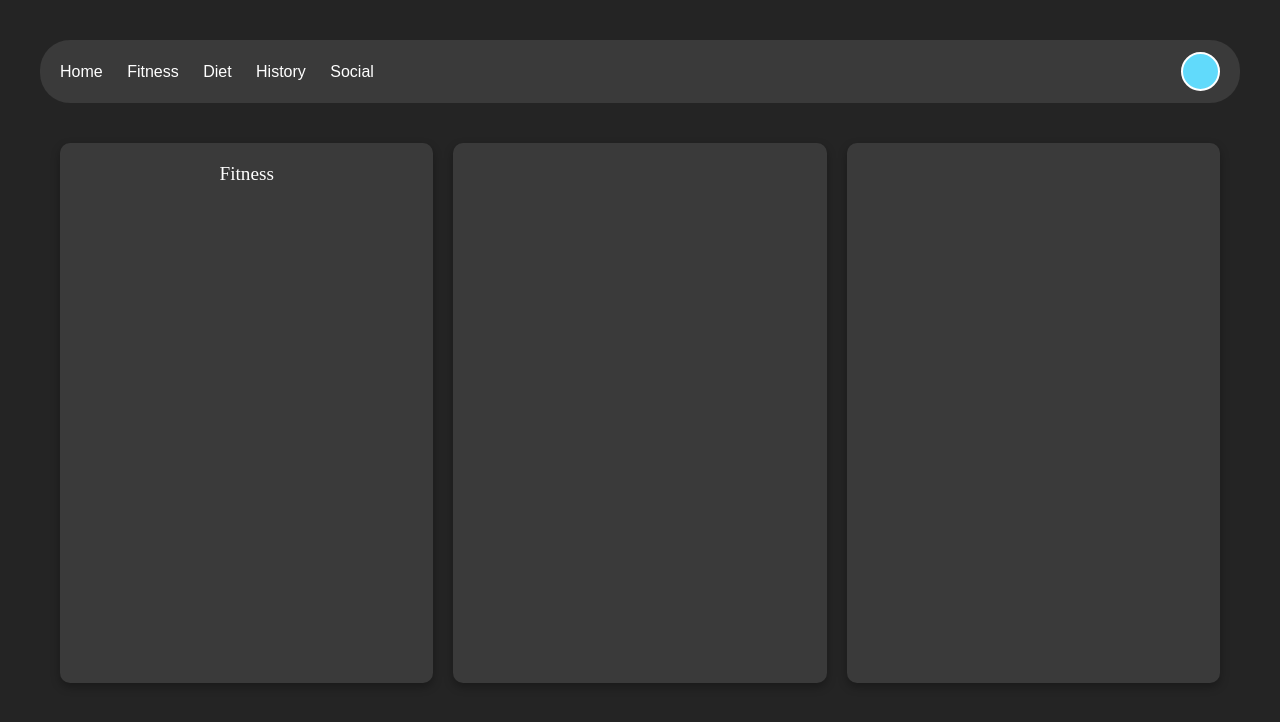
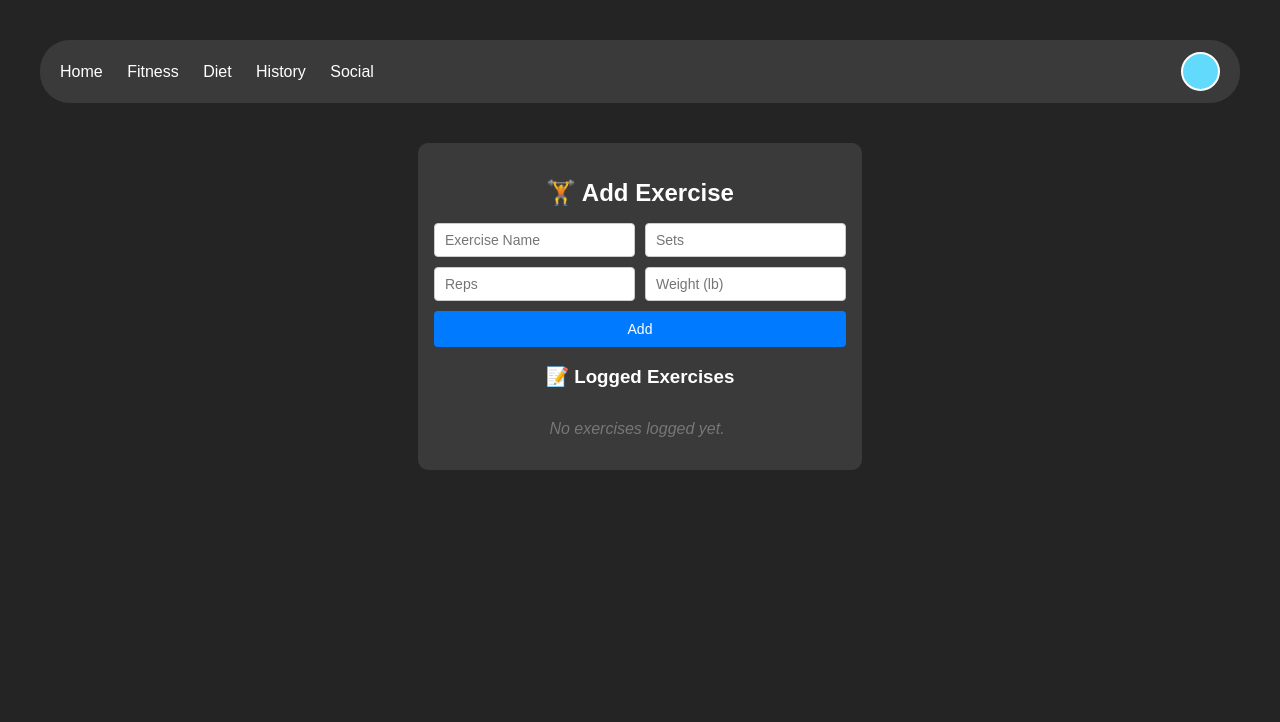
Before and after one commit to danielfdz123/Capstone, a React (Vite) app: page /fitness in a window 1280 px wide. Shown: the top 722 px of the page. Built offline with nearby package versions, Linux system fonts and the light colour scheme.

Commit message:
implemented UI to track workouts

```diff
--- /dev/null
+++ b/src/components/ExerciseForm.css
@@ -0,0 +1,121 @@
+.exercise-container {
+    max-width: 500px;
+    margin: auto;
+    padding: 1rem;
+    border-radius: 10px;
+    font-family: Arial, sans-serif;
+    background-color: #3a3a3a;
+}
+
+.exercise-heading {
+    text-align: center;
+    margin-bottom: 1rem;
+    color: white;
+}
+
+.exercise-form {
+    display: grid;
+    grid-template-columns: 1fr 1fr;
+    gap: 10px;
+    margin-bottom: 1rem;
+}
+
+.exercise-input {
+    padding: 8px;
+    padding-left: 10px;
+    font-size: 14px;
+    border-radius: 4px;
+    border: 1px solid #ccc;
+}
+
+.exercise-add-button {
+    grid-column: span 2;
+    padding: 10px;
+    font-size: 14px;
+    background-color: #007bff;
+    color: white;
+    border: none;
+    border-radius: 4px;
+    cursor: pointer;
+}
+
+.logged-heading {
+    text-align: center;
+    margin-bottom: 1rem;
+    color: white;
+}
+
+.exercise-log {
+    max-height: 300px;
+    overflow-y: auto;
+    padding-right: 6px;
+    margin-top: 1rem;
+}
+
+.no-data-text {
+    text-align: center;
+    color: #777;
+    font-style: italic;
+}
+
+.exercise-card {
+    background-color: #f9f9f9;
+    padding: 10px 15px;
+    margin-bottom: 10px;
+    border-radius: 6px;
+    border: 1px solid #ddd;
+    display: flex;
+    flex-direction: column;
+    align-items: flex-start;
+}
+
+.exercise-info-container {
+    display: flex;
+    justify-content: space-between;
+    align-items: flex-start;
+    flex-grow: 1;
+}
+
+.exercise-name {
+    font-weight: bold;
+    color: #333;
+    font-size: 16px;
+    margin-bottom: 6px;
+    text-align: left;
+    width: 100%;
+}
+
+.exercise-details-row {
+    display: flex;
+    align-items: center;
+    justify-content: space-between;
+    width: 100%;
+}
+
+.exercise-details {
+    color: #555;
+    font-size: 14px;
+    flex-grow: 1;
+    text-align: left;
+}
+
+.exercise-date {
+    color: #888;
+    font-size: 12px;
+    margin-left: 10px;
+    white-space: nowrap;
+}
+
+.exercise-delete-button {
+    background: transparent;
+    border: none;
+    color: #d11a2a;
+    font-size: 18px;
+    cursor: pointer;
+    margin-left: 10px;
+}
+
+.exercise-no-data {
+    font-style: italic;
+    color: #777;
+}
--- /dev/null
+++ b/src/components/ExerciseForm.jsx
@@ -0,0 +1,68 @@
+import React, {useState} from 'react';
+import './ExerciseForm.css';
+
+const ExerciseForm = () => {
+    const [exercise, setExercise] = useState({name: '', sets: '', reps: '', weight: ' '});
+    const [exerciseList, setExerciseList] = useState([]);
+
+    const handleChange = (e) => {
+        setExercise({...exercise, [e.target.name]: e.target.value});
+    };
+
+    const handleAddExercise = (e) => {
+        e.preventDefault();
+        const {name, sets, reps, weight} = exercise;
+        if (!name || !sets || !reps) {
+            alert('Please fill in all fields');
+            return;
+        }
+
+        const today = new Date();
+        const formattedDate = `${today.getMonth() + 1}/${today.getDate()}/${today.getFullYear()}`; // Format date as MM/DD/YYYY
+
+        const newExercise = {
+            ...exercise,
+            date: formattedDate,
+        }
+
+        setExerciseList([...exerciseList, newExercise]);
+        setExercise({name: '', sets: '', reps: '', weight: ''});
+    };
+
+    const handleDelete = (index) => {
+        const updatedList = [...exerciseList];
+        updatedList.splice(index, 1);
+        setExerciseList(updatedList);
+    }
+
+    return (
+        <div className="exercise-container">
+            <h2 className="exercise-heading"> 🏋️ Add Exercise </h2>
+            <form onSubmit={handleAddExercise} className="exercise-form">
+                <input className="exercise-input" name="name" placeholder="Exercise Name" value={exercise.name} onChange={handleChange} />
+                <input className="exercise-input" type="number" name="sets" placeholder="Sets" value={exercise.sets} onChange={handleChange} />
+                <input className="exercise-input" type="number" name="reps" placeholder="Reps" value={exercise.reps} onChange={handleChange} />
+                <input className="exercise-input" type="number" name="weight" placeholder="Weight (lb)" value={exercise.weight} onChange={handleChange} />
+                <button type="submit" className="exercise-add-button"> Add </button>
+            </form>
+
+            <div className="exercise-log-container">
+                <h3 className="logged-heading"> 📝 Logged Exercises </h3>
+                <div className="exercise-log">
+                    {exerciseList.length === 0 && <p className="no-data-text"> No exercises logged yet. </p>}
+                    {exerciseList.map((ex, index) => (
+                        <div key={index} className="exercise-card">
+                            <div className="exercise-name"> {ex.name} </div>
+                            <div className="exercise-details-row">
+                                <div className="exercise-details"> {ex.sets} sets x {ex.reps} reps {ex.weight && `@ ${ex.weight} lb`} </div>
+                                <div className="exercise-date"> {ex.date} </div>
+                            <button onClick={() => handleDelete(index)} className="exercise-delete-button"> ✖ </button>
+                        </div>
+                    </div>
+                    ))}
+                </div>
+            </div>
+    </div>)
+}
+
+export default ExerciseForm;
--- a/src/pages/Fitness.jsx
+++ b/src/pages/Fitness.jsx
@@ -1,9 +1,9 @@
+import React from 'react';
+import ExerciseForm from '../components/ExerciseForm';
 const Fitness = () => {
     return (
         <>
-        <div className="box1"> Fitness </div>
-        <div className="box2"> </div>
-        <div className="box3"> </div>
+        <ExerciseForm />
         </>
     )
 }
```
